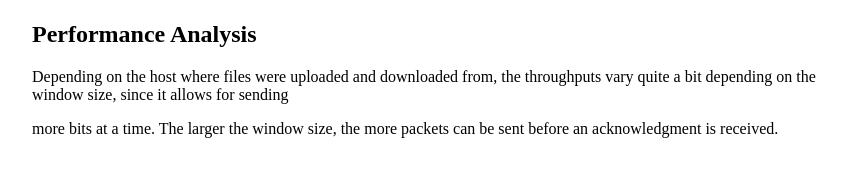
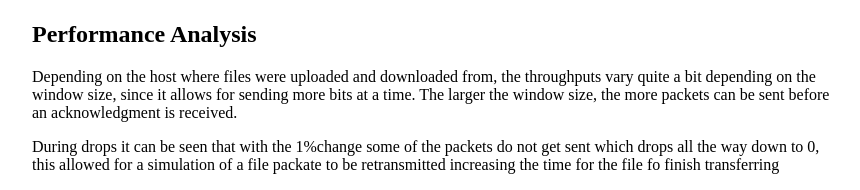
Before and after one commit to NichtSylph/UDPvsTCPLatencyTests, a plain HTML site: page index.html in a window 1280 px wide. Shown: the part 1650-1840 px from the top of the page, without its empty margins (208-1068 px from the left). Before the commit the page ends 1804 px from the top, so only its background shows below. Drawn offline with Linux system fonts and the light colour scheme.

Commit message:
Add files via upload

```diff
--- a/index.html
+++ b/index.html
@@ -35,8 +35,10 @@
         </div>
         <div class="explanation">
             <h2>Performance Analysis</h2>
-            <p>Depending on the host where files were uploaded and downloaded from, the throughputs vary quite a bit depending on the window size, since it allows for sending</p>
-            <p>more bits at a time. The larger the window size, the more packets can be sent before an acknowledgment is received.</p>
+            <p>Depending on the host where files were uploaded and downloaded from, the throughputs vary quite a bit depending on the window size, since it allows for sending
+                more bits at a time. The larger the window size, the more packets can be sent before an acknowledgment is received.</p>
+                <p>During drops it can be seen that with the 1%change some of the packets do not get sent which drops all the way down to 0, this allowed for
+                    a simulation of a file packate to be retransmitted increasing the time for the file fo finish transferring</p>
         </div>
     </div>
 </body>
```
